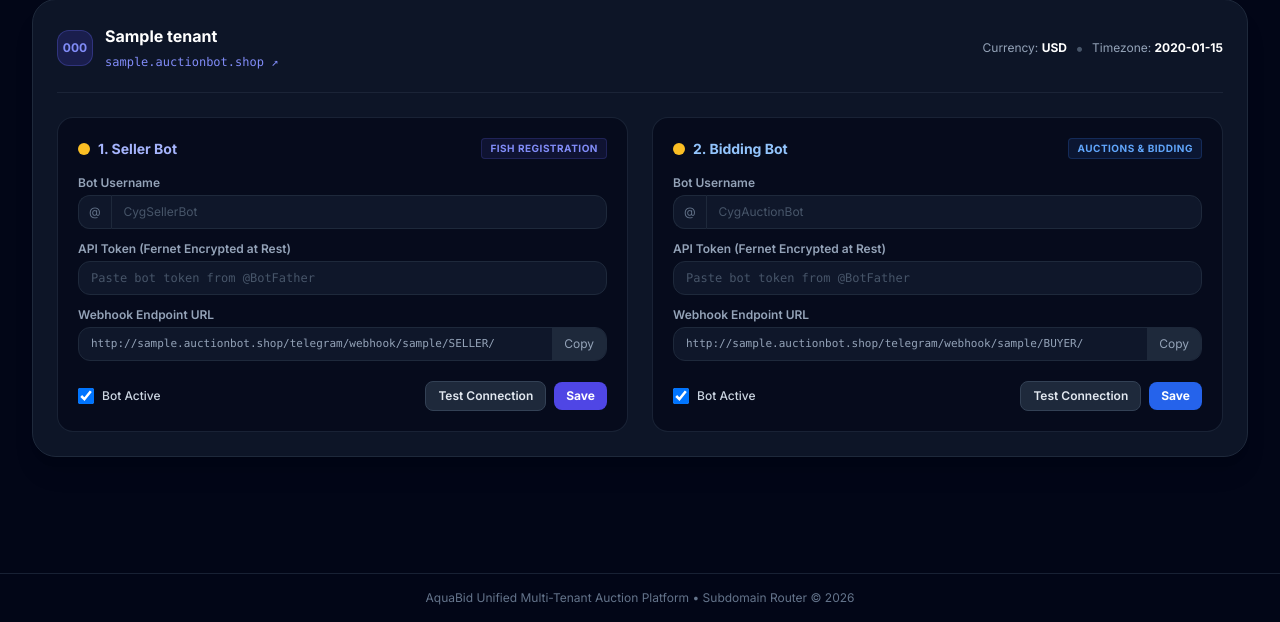
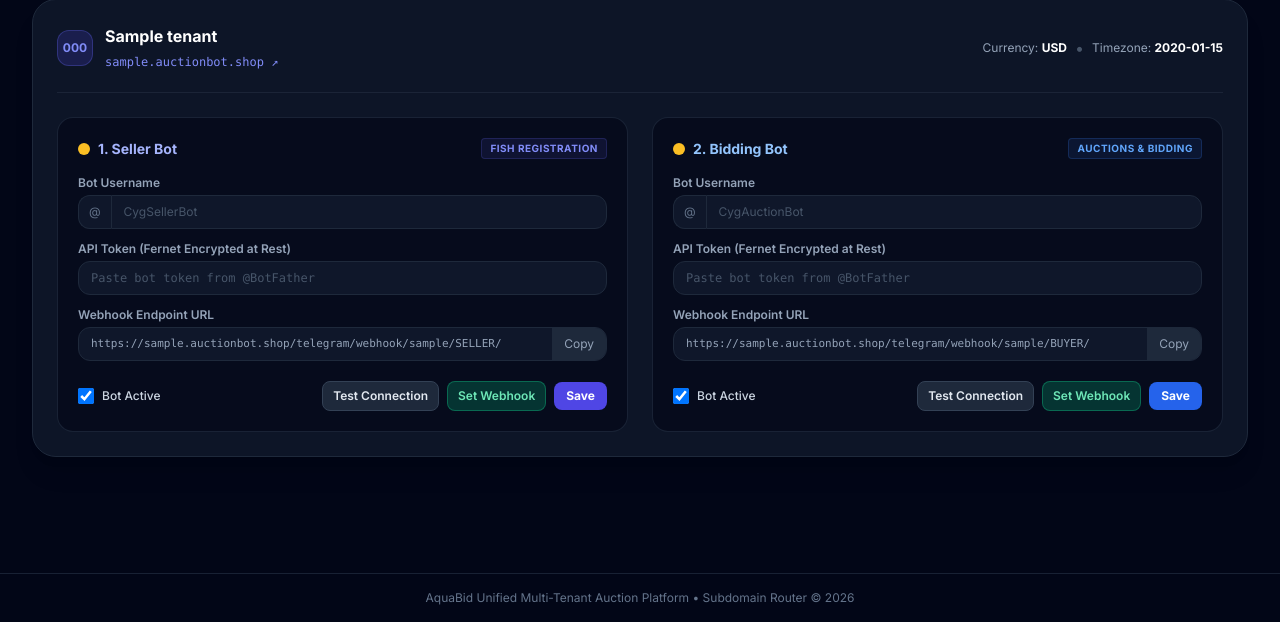
Before and after one commit to RaftalTechnologiesopcpvtltd/auctionBot, a Django app: page /super-admin/bots/ in a window 1280 px wide. Shown: the part 178-800 px from the top of the page. Run offline with Django 5.2, Linux system fonts and the light colour scheme; a user stored in the database is signed in; tables that the repository leaves empty hold one stand-in row (values such as "Sample post"); parts of the project's set-up code (start-up, migrations or seed data) failed here and were passed over; some libraries are stand-ins or nearby versions.

Commit message:
feat(ssl): configure Let's Encrypt Certbot, Nginx port 443 SSL, and 1-click webhook setup

```diff
--- a/apps/tenants/super_admin_urls.py
+++ b/apps/tenants/super_admin_urls.py
@@ -13,4 +13,5 @@ urlpatterns = [
     path("bots/", views.super_admin_bots_view, name="bots"),
     path("bots/<int:bot_id>/update/", views.super_admin_update_bot, name="update_bot"),
     path("bots/<int:bot_id>/test/", views.super_admin_test_bot, name="test_bot"),
+    path("bots/<int:bot_id>/set-webhook/", views.super_admin_set_webhook, name="set_webhook"),
 ]
--- a/apps/tenants/super_admin_views.py
+++ b/apps/tenants/super_admin_views.py
@@ -208,8 +208,8 @@ def super_admin_bots_view(request):
             "tenant": t,
             "seller_bot": seller_bot,
             "bidding_bot": bidding_bot,
-            "seller_webhook": f"http://{t.slug}.auctionbot.shop{seller_bot.webhook_path}",
-            "bidding_webhook": f"http://{t.slug}.auctionbot.shop{bidding_bot.webhook_path}",
+            "seller_webhook": f"https://{t.slug}.auctionbot.shop{seller_bot.webhook_path}",
+            "bidding_webhook": f"https://{t.slug}.auctionbot.shop{bidding_bot.webhook_path}",
         })
 
     return render(request, "super_admin/bots.html", {
@@ -260,3 +260,24 @@ def super_admin_test_bot(request, bot_id):
             return JsonResponse({"ok": False, "error": info.get("description", "Unknown Telegram API error")})
     except Exception as exc:
         return JsonResponse({"ok": False, "error": str(exc)})
+
+
+@super_admin_required
+def super_admin_set_webhook(request, bot_id):
+    """Registers bot webhook directly with Telegram."""
+    bot = get_object_or_404(TelegramBotConfig, id=bot_id)
+    token = bot.get_token()
+    if not token:
+        return JsonResponse({"ok": False, "error": "No bot token configured."})
+
+    webhook_url = f"https://{bot.tenant.slug}.auctionbot.shop{bot.webhook_path}"
+    try:
+        service = TelegramService(bot)
+        res = service.set_webhook(
+            url=webhook_url,
+            secret_token=bot.webhook_secret_token or None,
+            allowed_updates=["message", "callback_query"],
+        )
+        return JsonResponse(res)
+    except Exception as exc:
+        return JsonResponse({"ok": False, "error": str(exc)})
--- a/apps/tenants/templates/super_admin/bots.html
+++ b/apps/tenants/templates/super_admin/bots.html
@@ -89,8 +89,11 @@
                             </label>
 
                             <div class="flex items-center space-x-2">
-                                <button type="button" onclick="testBotConnection({{ row.seller_bot.id }}, this)" class="px-3 py-1.5 rounded-lg bg-slate-800 hover:bg-slate-700 text-slate-200 text-xs font-semibold border border-slate-700 transition-colors">
+                                <button type="button" onclick="testBotConnection({{ row.seller_bot.id }}, this)" class="px-2.5 py-1.5 rounded-lg bg-slate-800 hover:bg-slate-700 text-slate-200 text-xs font-semibold border border-slate-700 transition-colors">
                                     Test Connection
+                                </button>
+                                <button type="button" onclick="setBotWebhook({{ row.seller_bot.id }}, this)" class="px-2.5 py-1.5 rounded-lg bg-emerald-600/30 hover:bg-emerald-600/50 text-emerald-300 text-xs font-semibold border border-emerald-500/40 transition-colors">
+                                    Set Webhook
                                 </button>
                                 <button type="submit" class="px-3 py-1.5 rounded-lg bg-indigo-600 hover:bg-indigo-500 text-white text-xs font-bold transition-colors">
                                     Save
@@ -145,8 +148,11 @@
                             </label>
 
                             <div class="flex items-center space-x-2">
-                                <button type="button" onclick="testBotConnection({{ row.bidding_bot.id }}, this)" class="px-3 py-1.5 rounded-lg bg-slate-800 hover:bg-slate-700 text-slate-200 text-xs font-semibold border border-slate-700 transition-colors">
+                                <button type="button" onclick="testBotConnection({{ row.bidding_bot.id }}, this)" class="px-2.5 py-1.5 rounded-lg bg-slate-800 hover:bg-slate-700 text-slate-200 text-xs font-semibold border border-slate-700 transition-colors">
                                     Test Connection
+                                </button>
+                                <button type="button" onclick="setBotWebhook({{ row.bidding_bot.id }}, this)" class="px-2.5 py-1.5 rounded-lg bg-emerald-600/30 hover:bg-emerald-600/50 text-emerald-300 text-xs font-semibold border border-emerald-500/40 transition-colors">
+                                    Set Webhook
                                 </button>
                                 <button type="submit" class="px-3 py-1.5 rounded-lg bg-blue-600 hover:bg-blue-500 text-white text-xs font-bold transition-colors">
                                     Save
@@ -198,5 +204,33 @@
             btn.disabled = false;
         }
     }
+
+    async function setBotWebhook(botId, btn) {
+        const resultDiv = document.getElementById(`test-result-${botId}`);
+        const originalText = btn.innerText;
+        btn.innerText = "Registering...";
+        btn.disabled = true;
+
+        try {
+            const response = await fetch(`/super-admin/bots/${botId}/set-webhook/`);
+            const data = await response.json();
+            resultDiv.classList.remove('hidden');
+
+            if (data.ok) {
+                resultDiv.className = "text-[11px] p-2.5 rounded-xl mt-2 bg-emerald-500/20 text-emerald-300 border border-emerald-500/40";
+                resultDiv.innerHTML = `<strong>Webhook Registered!</strong> Telegram response: ${data.description || 'Success'}`;
+            } else {
+                resultDiv.className = "text-[11px] p-2.5 rounded-xl mt-2 bg-red-500/20 text-red-300 border border-red-500/40";
+                resultDiv.innerHTML = `<strong>Registration Failed:</strong> ${data.error || data.description}`;
+            }
+        } catch (err) {
+            resultDiv.classList.remove('hidden');
+            resultDiv.className = "text-[11px] p-2.5 rounded-xl mt-2 bg-red-500/20 text-red-300 border border-red-500/40";
+            resultDiv.innerHTML = `<strong>Error:</strong> Network error while reaching server.`;
+        } finally {
+            btn.innerText = originalText;
+            btn.disabled = false;
+        }
+    }
 </script>
 {% endblock %}
```
Also changed, not shown: docker-compose.prod.yml (+12 -0 lines), .github/workflows/deploy.yml, 1 other file.
